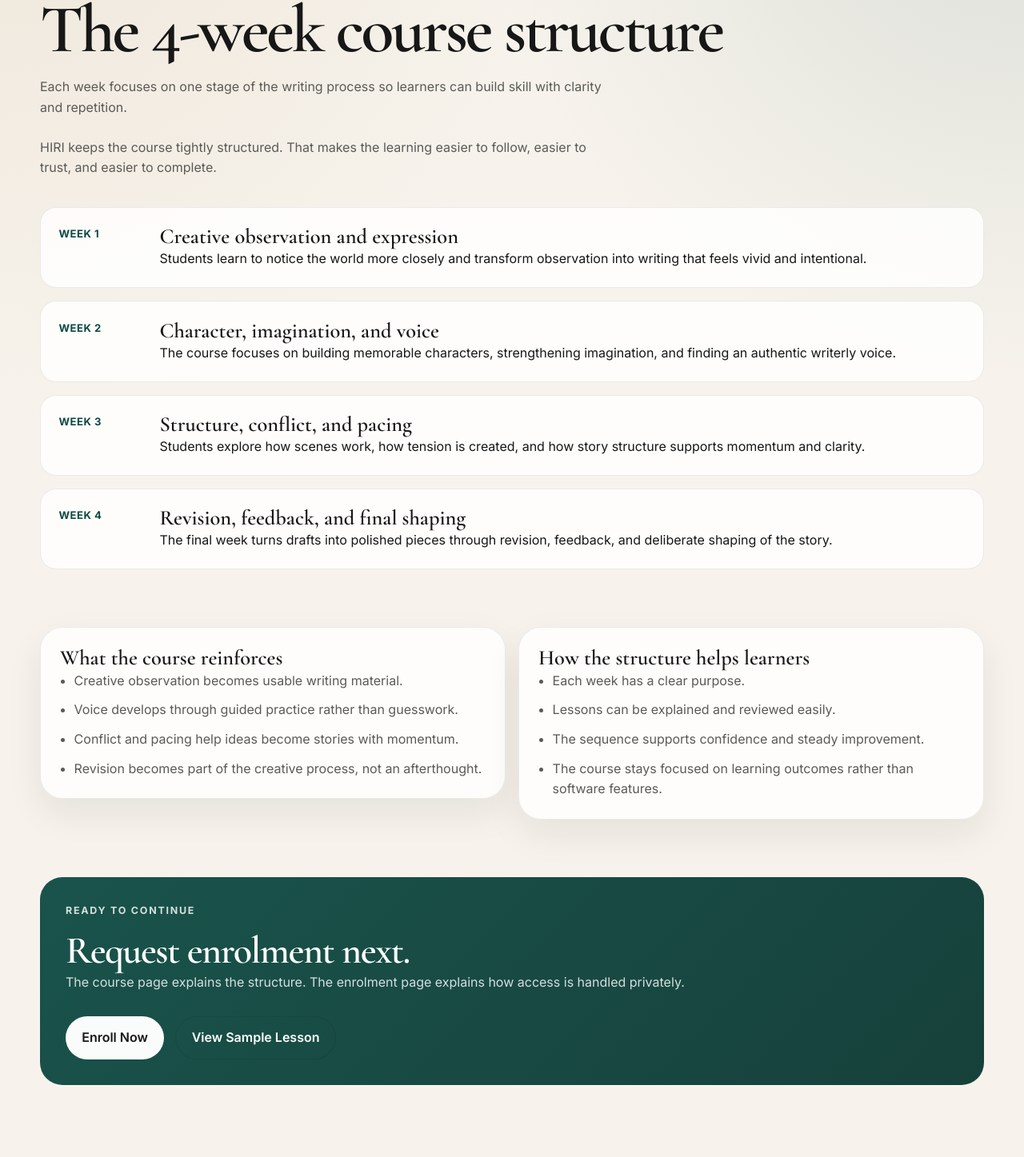
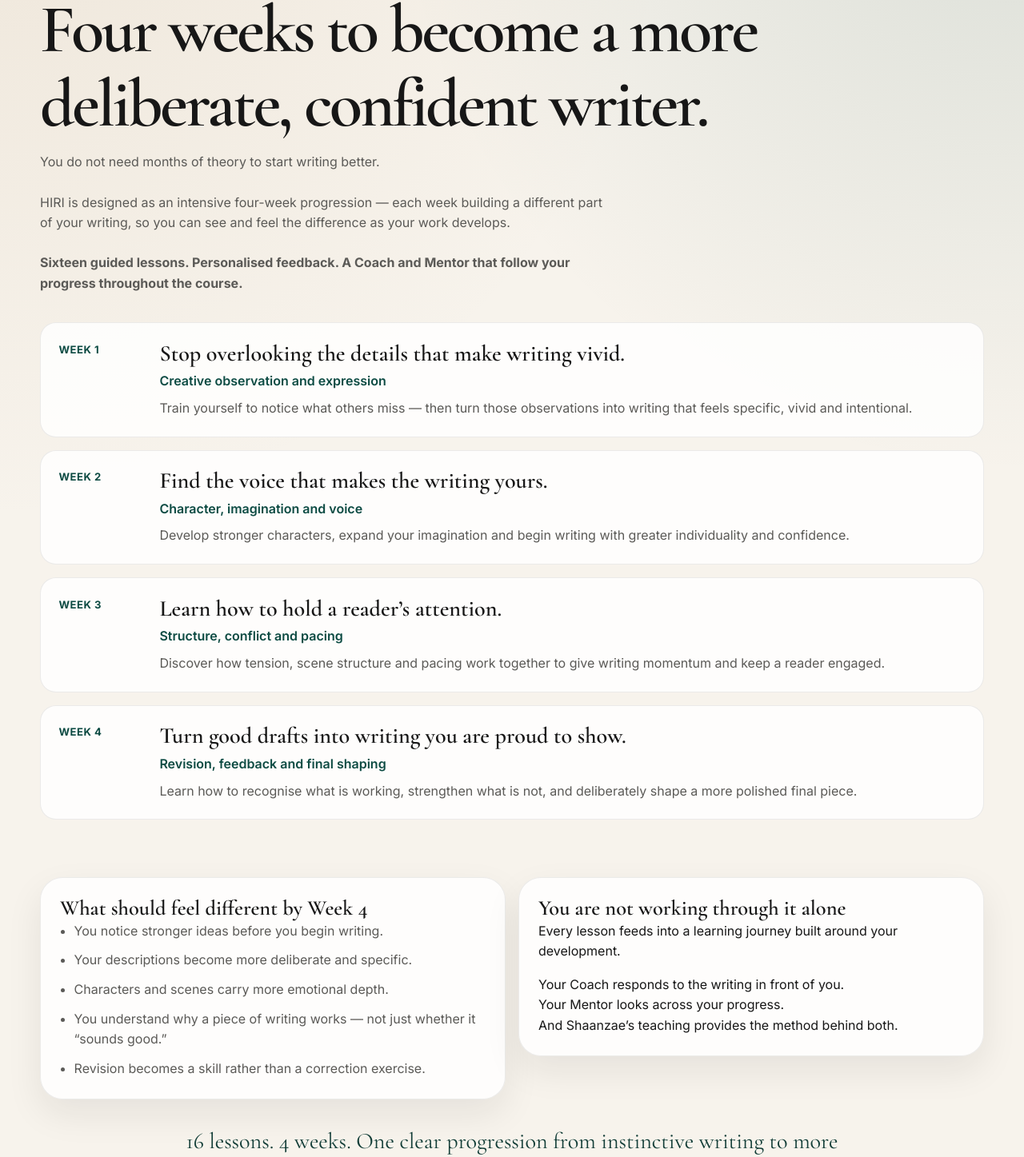
Before and after one commit to sm9449/hiri-website, a Next.js app: page /course in a window 1280 px wide. Shown: the part 199-1646 px from the top of the page at 80% size. Built offline with nearby package versions, Linux system fonts and the light colour scheme.

Commit message:
Course content page updated

```diff
--- a/app/course/page.tsx
+++ b/app/course/page.tsx
@@ -17,14 +17,13 @@ export default function CoursePage() {
       <Container>
         <section>
           <SectionHeading
-            eyebrow="Course"
-            title="The 4-week course structure"
-            description="Each week focuses on one stage of the writing process so learners can build skill with clarity and repetition."
+            eyebrow="Your 4-week writing journey"
+            title="Four weeks to become a more deliberate, confident writer."
+            description={<>You do not need months of theory to start writing better.<br /><br />HIRI is designed as an intensive four-week progression — each week building a different part of your writing, so you can see and feel the difference as your work develops.</>}
             as="h1"
           />
           <p className="page-lead">
-            HIRI keeps the course tightly structured. That makes the learning
-            easier to follow, easier to trust, and easier to complete.
+            <strong>Sixteen guided lessons. Personalised feedback. A Coach and Mentor that follow your progress throughout the course.</strong>
           </p>
         </section>
 
@@ -37,6 +36,7 @@ export default function CoursePage() {
                 </div>
                 <div>
                   <h3>{item.title}</h3>
+                  <p className="timeline-focus">{item.focus}</p>
                   <p>{item.description}</p>
                 </div>
               </article>
@@ -47,32 +47,32 @@ export default function CoursePage() {
         <section className="section">
           <div className="split-panel">
             <article className="feature-strip">
-              <h3>What the course reinforces</h3>
+              <h3>What should feel different by Week 4</h3>
               <ul className="list">
-                <li>Creative observation becomes usable writing material.</li>
-                <li>Voice develops through guided practice rather than guesswork.</li>
-                <li>Conflict and pacing help ideas become stories with momentum.</li>
-                <li>Revision becomes part of the creative process, not an afterthought.</li>
+                <li>You notice stronger ideas before you begin writing.</li>
+                <li>Your descriptions become more deliberate and specific.</li>
+                <li>Characters and scenes carry more emotional depth.</li>
+                <li>You understand why a piece of writing works — not just whether it “sounds good.”</li>
+                <li>Revision becomes a skill rather than a correction exercise.</li>
               </ul>
             </article>
 
             <article className="feature-strip">
-              <h3>How the structure helps learners</h3>
-              <ul className="list">
-                <li>Each week has a clear purpose.</li>
-                <li>Lessons can be explained and reviewed easily.</li>
-                <li>The sequence supports confidence and steady improvement.</li>
-                <li>The course stays focused on learning outcomes rather than software features.</li>
-              </ul>
+              <h3>You are not working through it alone</h3>
+              <p>Every lesson feeds into a learning journey built around your development.</p>
+              <p>Your Coach responds to the writing in front of you.<br />Your Mentor looks across your progress.<br />And Shaanzae’s teaching provides the method behind both.</p>
             </article>
           </div>
         </section>
 
+        <p className="course-progression">16 lessons. 4 weeks. One clear progression from instinctive writing to more deliberate writing.</p>
+
         <section className="section">
           <div className="cta-band">
-            <p className="eyebrow">Ready to continue</p>
-            <h2>Request enrolment next.</h2>
-            <p>The course page explains the structure. The enrolment page explains how access is handled privately.</p>
+            <p className="eyebrow">Ready to begin?</p>
+            <h2>Your next four weeks could change how you write.</h2>
+            <p>You can keep writing through trial and error — or spend four structured weeks learning what stronger writers actually do differently.</p>
+            <p><strong>Start the course and build the habits, judgement and confidence to shape better writing for yourself.</strong></p>
             <div className="hero-actions">
               <ButtonLink href="https://app.hiri.uk/enroll" variant="secondary">
                 Enroll Now
--- a/app/globals.css
+++ b/app/globals.css
@@ -467,6 +467,10 @@ p {
   font-size: 0.82rem;
 }
 
+.timeline-item h3 { margin: 0 0 .45rem; font-family: var(--font-cormorant), serif; font-size: clamp(1.55rem, 2.2vw, 2rem); line-height: 1.08; }
+.timeline-focus { margin: 0 0 .5rem; color: var(--accent); font-weight: 600; }
+.timeline-item > div:last-child > p:last-child { margin-bottom: 0; color: var(--muted); }
+
 .split-panel {
   display: grid;
   grid-template-columns: 1fr 1fr;
@@ -478,6 +482,9 @@ p {
   padding: 1.5rem;
   border-radius: var(--radius-lg);
 }
+
+.feature-strip > p + p { margin-top: 1rem; }
+.course-progression { margin: 0 auto; max-width: 70ch; padding: 0 1rem; color: var(--accent-strong); text-align: center; font-family: var(--font-cormorant), serif; font-size: clamp(1.35rem, 2.2vw, 1.8rem); line-height: 1.2; }
 
 .list {
   margin: 0;
--- a/lib/site.ts
+++ b/lib/site.ts
@@ -44,27 +44,31 @@ export const teachingPillars = [
 export const courseWeeks = [
   {
     week: "Week 1",
-    title: "Creative observation and expression",
+    title: "Stop overlooking the details that make writing vivid.",
+    focus: "Creative observation and expression",
     description:
-      "Students learn to notice the world more closely and transform observation into writing that feels vivid and intentional.",
+      "Train yourself to notice what others miss — then turn those observations into writing that feels specific, vivid and intentional.",
   },
   {
     week: "Week 2",
-    title: "Character, imagination, and voice",
+    title: "Find the voice that makes the writing yours.",
+    focus: "Character, imagination and voice",
     description:
-      "The course focuses on building memorable characters, strengthening imagination, and finding an authentic writerly voice.",
+      "Develop stronger characters, expand your imagination and begin writing with greater individuality and confidence.",
   },
   {
     week: "Week 3",
-    title: "Structure, conflict, and pacing",
+    title: "Learn how to hold a reader’s attention.",
+    focus: "Structure, conflict and pacing",
     description:
-      "Students explore how scenes work, how tension is created, and how story structure supports momentum and clarity.",
+      "Discover how tension, scene structure and pacing work together to give writing momentum and keep a reader engaged.",
   },
   {
     week: "Week 4",
-    title: "Revision, feedback, and final shaping",
+    title: "Turn good drafts into writing you are proud to show.",
+    focus: "Revision, feedback and final shaping",
     description:
-      "The final week turns drafts into polished pieces through revision, feedback, and deliberate shaping of the story.",
+      "Learn how to recognise what is working, strengthen what is not, and deliberately shape a more polished final piece.",
   },
 ] as const;
 
```
